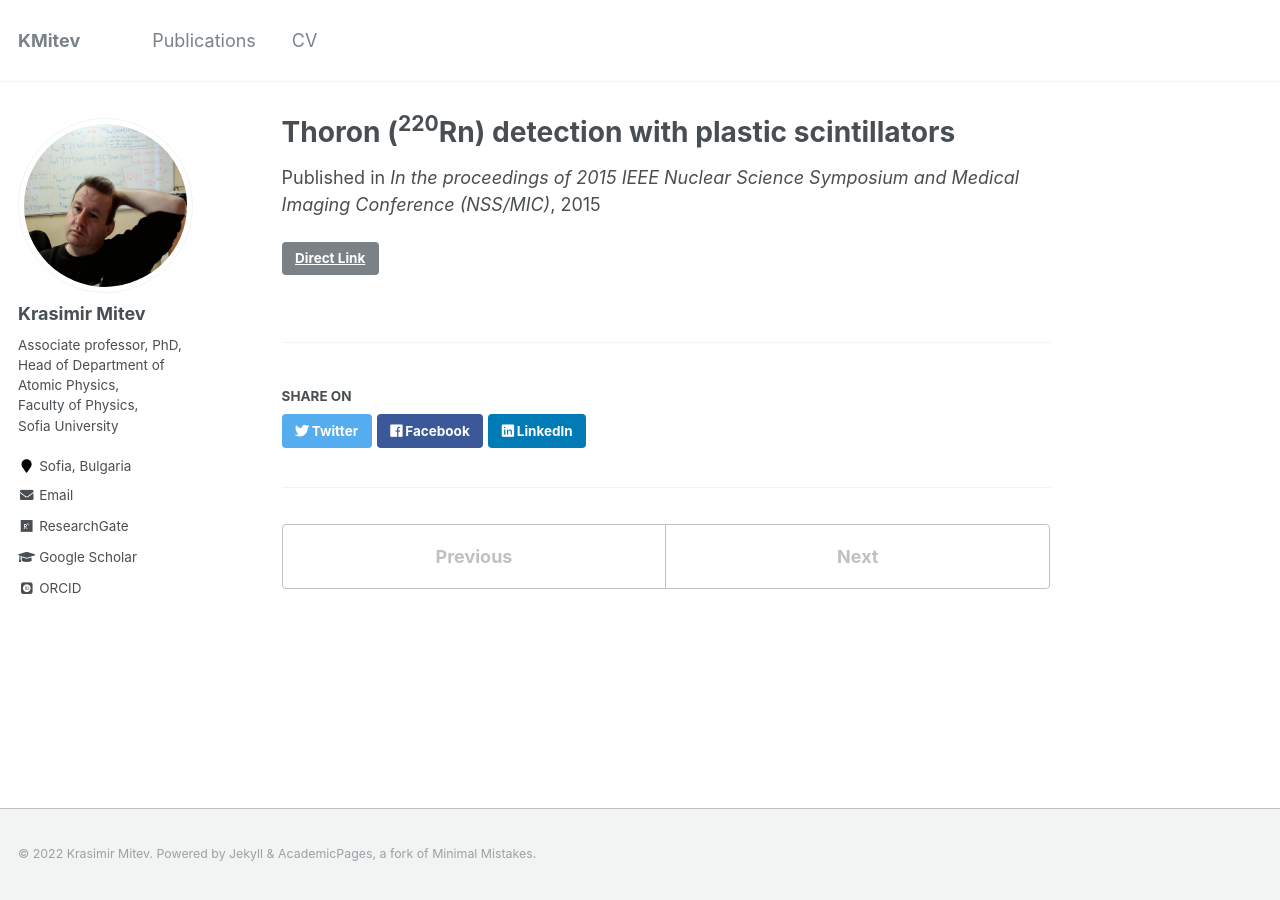
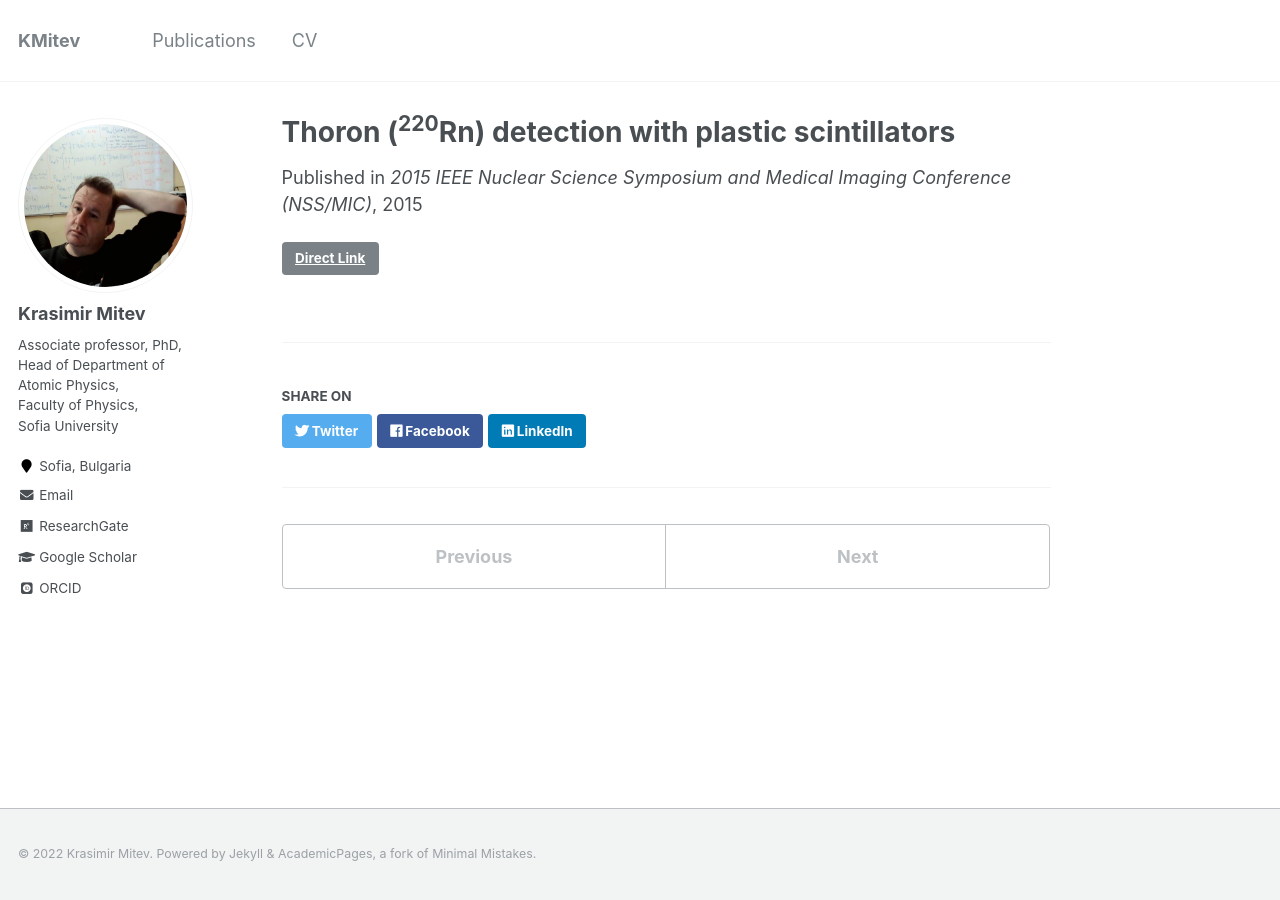
Before and after one commit to KrasimirMitev/krasimirmitev.github.io, a Jekyll site: the page built from _publications/2015-10-31-Thoron-220-Rn-detection-with-plastic-scintillators.md, in a window 1280 px wide. Built offline with Jekyll 4.4.1, drawn with Linux system fonts in a browser that asks for light colours; some web fonts are replaced.

Commit message:
Update 2015-10-31-Thoron-220-Rn-detection-with-plastic-scintillators.md

```diff
--- a/_publications/2015-10-31-Thoron-220-Rn-detection-with-plastic-scintillators.md
+++ b/_publications/2015-10-31-Thoron-220-Rn-detection-with-plastic-scintillators.md
@@ -3,7 +3,7 @@ title: "Thoron (<sup>220</sup>Rn) detection with plastic scintillators"
 collection: publications
 section: conf_proceed
 date: 2015-10-31
-venue: "In the proceedings of 2015 IEEE Nuclear Science Symposium and Medical Imaging Conference (NSS/MIC)"
+venue: "2015 IEEE Nuclear Science Symposium and Medical Imaging Conference (NSS/MIC)"
 authors: <b>K. Mitev</b>
 link: https://doi.org/10.1109/NSSMIC.2017.8532818
 ---
```
